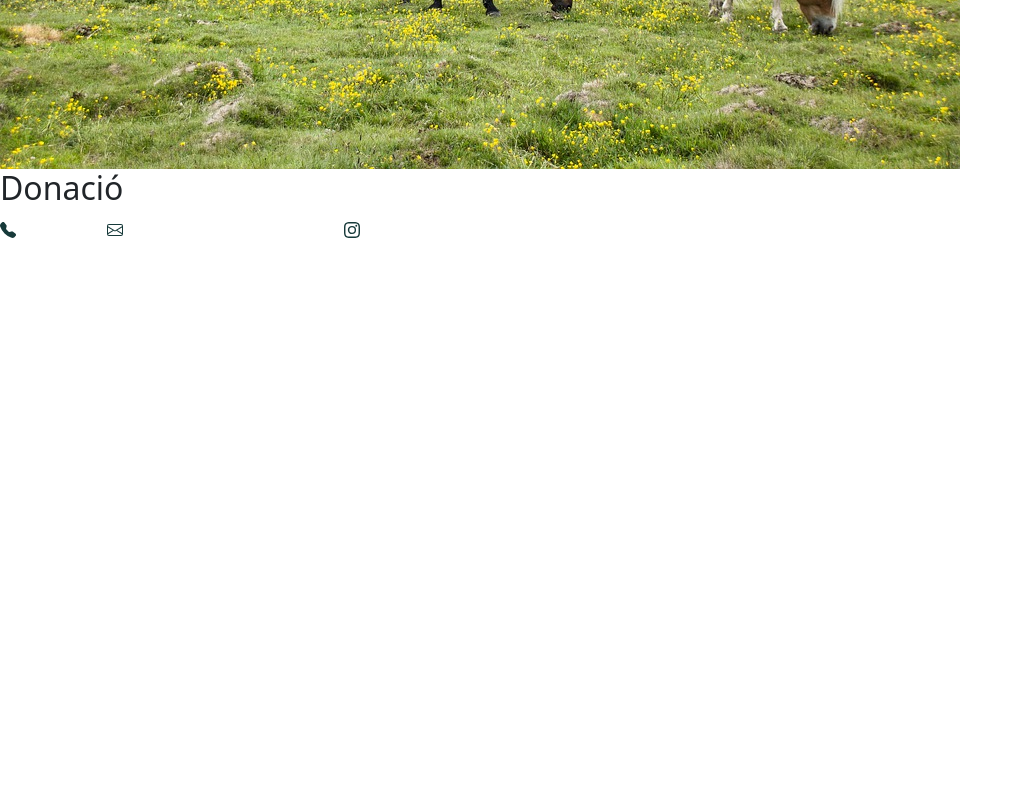
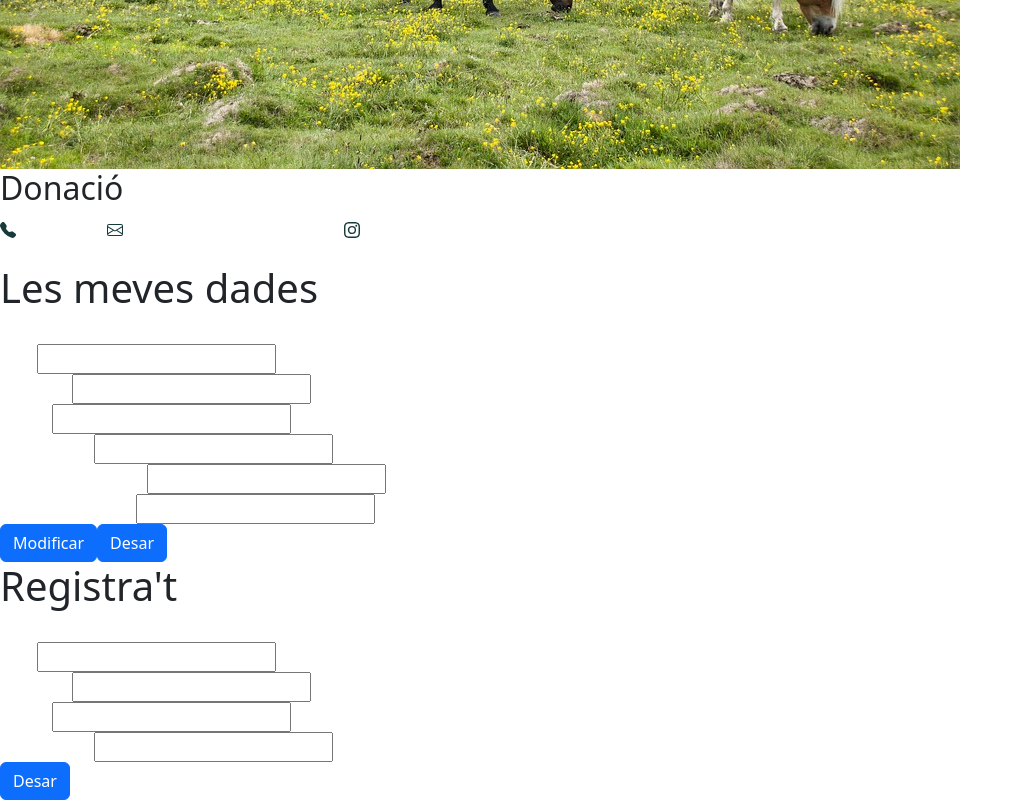
Before and after one commit to foresthdev/Forest_horses, a React (Create React App) app in the folder client/: page / in a window 1280 px wide. Shown: the part 777-1577 px from the top of the page, without its empty margins (0-1023 px from the left). Before the commit the page ends 1041 px from the top, so only its background shows below. Built offline with nearby package versions, Linux system fonts and the light colour scheme.

Commit message:
#1 Registra't

```diff
--- a/client/src/App.js
+++ b/client/src/App.js
@@ -3,7 +3,8 @@ import Home from './pages/Home';
 import Navbar from "./components/Navbar";
 import Footer from './components/Footer';
 import Section3 from './components/Section3';
-
+import Registrados from './pages/Registrados';
+import Mevesdades from './pages/Mevesdades';
 
 function App() {
   return (
@@ -12,6 +13,9 @@ function App() {
       <Home />
       <Section3 />
       <Footer />
+      <Mevesdades />
+      <Registrados />
+
 
     </div>
   );
--- /dev/null
+++ b/client/src/pages/Mevesdades.js
@@ -0,0 +1,101 @@
+// import './App.css';
+import React from "react";
+import { Button } from "react-bootstrap";
+
+export default function Misdatos() {
+    return (
+    <main>
+
+      <div className="misdatos">
+          <h1>Les meves dades</h1>
+       </div>
+
+       <div className="body">
+       {/* <h2 className="hola">Hola des de Forest Horses!</h2> */}
+
+
+       <div className = "lista">
+        <a
+          className="registro"
+          href="#registro"
+          style={{ color: "#fff", textDecoration: "none" }}
+        >
+          Registra't
+        </a>
+        <a
+          className="historial"
+          href="#historial de comandes"
+          style={{ color: "#fff", textDecoration: "none" }}
+        >
+          Historial de comandes
+        </a>
+        <a
+          className="tanca"
+          href="#tanca sessió"
+          style={{ color: "#fff", textDecoration: "none" }}
+        >
+          Tanca sessió
+        </a>
+        </div>
+
+      <div className = "formulario" style={{ color: "#fff" }}>
+        <div className="form">
+            <label>Nom</label>
+            <input
+            className="input"
+            type="text"
+            name="nom"
+            />
+        </div>
+        <div className="form">
+            <label>Cognoms</label>
+            <input
+            className="input"
+            type="text"
+            name="cognoms"
+            />
+        </div>
+        <div className="form">
+            <label>Correu</label>
+            <input
+            className="input"
+            type="text"
+            name="correu"
+            />
+        </div>
+        <div className="form">
+            <label>Contrasenya</label>
+            <input
+            className="input"
+            type="text"
+            name="contrasenya"
+            />
+        </div>
+        <div className="form">
+            <label>Telèfon de contacte</label>
+            <input
+            className="input"
+            type="text"
+            name="teléfono"
+            />
+        </div>
+            <div className="form">
+            <label>Direcció d'entrega</label>
+            <input
+            className="input"
+            type="text"
+            name="dirección"
+            />
+      </div>
+      <div>
+      <Button className="boton">Modificar</Button>
+      <Button className="boton">Desar</Button>
+      </div>
+      </div>
+
+
+
+        </div>
+    </main>
+
+    )}
--- /dev/null
+++ b/client/src/pages/Registrados.js
@@ -0,0 +1,75 @@
+// import './App.css';
+import React from "react";
+import { Button } from "react-bootstrap";
+
+export default function Registrados() {
+    return (
+        <main>
+      <div className="registrados">
+          <h1>Registra't</h1>
+       </div>
+       <div className="body">
+       {/* <h2 className="hola">Hola des de Forest Horses!</h2> */}
+
+       <div className = "lista">
+        <a
+          className="dades"
+          href="#les meves dades"
+          style={{ color: "#fff", textDecoration: "none" }}
+        >
+          Les meves dades
+        </a>
+        <a
+          className="historial"
+          href="#historial de comandes"
+          style={{ color: "#fff", textDecoration: "none" }}
+        >
+          Historial de comandes
+        </a>
+        <a
+          className="tanca"
+          href="#tanca sessió"
+          style={{ color: "#fff", textDecoration: "none" }}
+        >
+          Tanca sessió
+        </a>
+
+      </div>
+      <div className = "formulario" style={{ color: "#fff" }} >
+      <div className="form">
+        <label>Nom</label>
+        <input
+          className="input"
+          type="text"
+          name="nom"
+        />
+      </div>
+      <div className="form">
+        <label>Cognoms</label>
+        <input
+          className="input"
+          type="text"
+          name="cognoms"
+        />
+      </div>
+      <div className="form">
+        <label>Correu</label>
+        <input
+          className="input"
+          type="text"
+          name="correu"
+        />
+      </div>
+      <div className="form">
+        <label>Contrasenya</label>
+        <input
+          className="input"
+          type="text"
+          name="contrasenya"
+        />
+      </div>
+      <Button className="boton">Desar</Button>
+      </div>
+    </div>
+    </main>
+    )}
```
